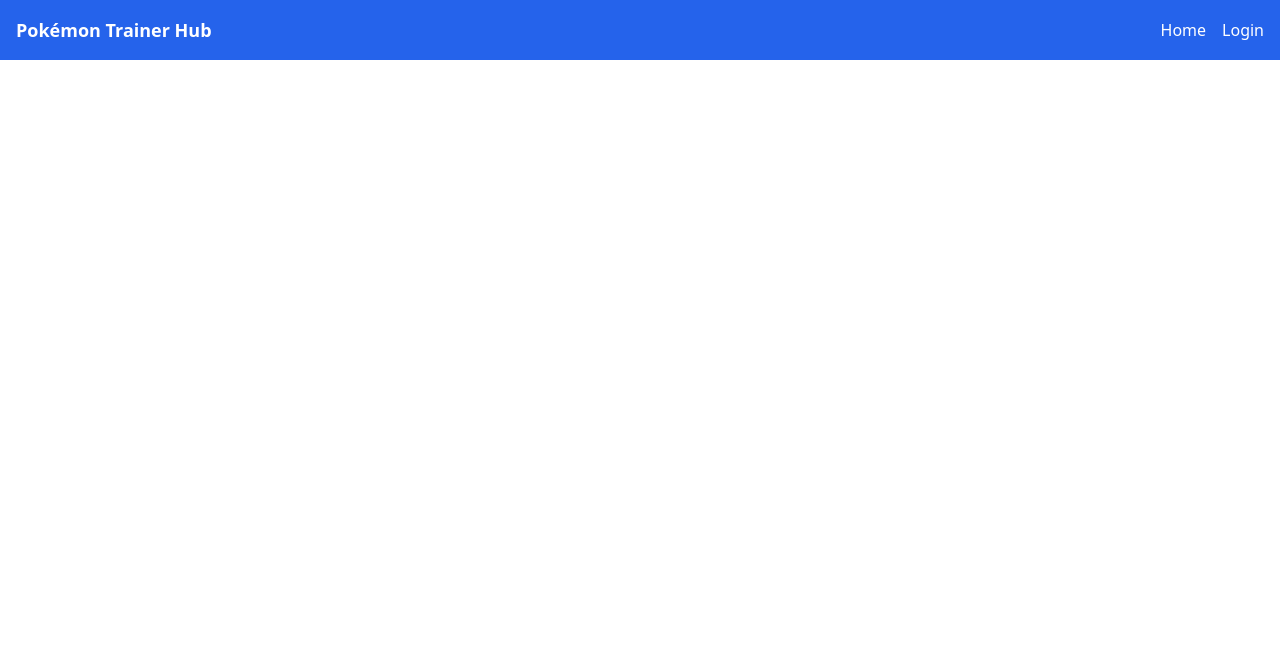
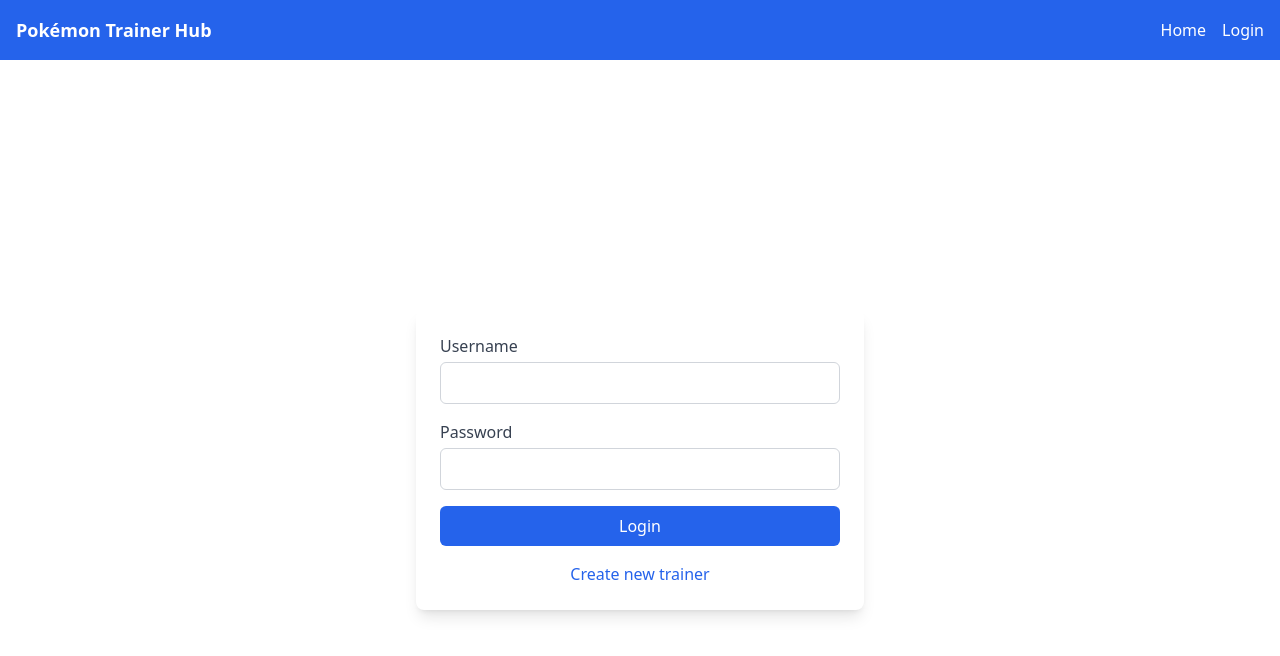
Before and after one commit to shubhampaithankar/pth-react-app, a React (Vite) app: page /auth in a window 1280 px wide. Shown: the top 656 px of the page. Built offline with nearby package versions, Linux system fonts and the light colour scheme.

Commit message:
applied  react hook form package

```diff
--- a/package.json
+++ b/package.json
@@ -13,6 +13,7 @@
     "axios": "^1.7.2",
     "react": "^18.2.0",
     "react-dom": "^18.2.0",
+    "react-hook-form": "^7.53.0",
     "react-infinite-scroll-component": "^6.1.0",
     "react-router-dom": "^6.23.1"
   },
--- a/src/pages/Auth.tsx
+++ b/src/pages/Auth.tsx
@@ -1,30 +1,162 @@
-import React, { useState } from 'react'
+import { useState } from 'react'
+import { FieldValues, useForm } from 'react-hook-form'
 import { loginUser, registerUser } from '../utils/Apis'
+import { useAuth } from '../hooks'
 
 export default function Auth() {
     const [isRegister, setIsRegister] = useState(false)
-    return (isRegister ? <Register /> : <Login />)
+
+    return (
+        <section className="h-full flex items-center justify-center">
+            <div className="w-full max-w-md p-6 bg-white rounded-lg shadow-lg">
+                {isRegister ? <Register /> : <Login />}
+                <div className="mt-4 text-center">
+                    <span
+                        className="text-blue-600 cursor-pointer"
+                        onClick={() => setIsRegister(!isRegister)}
+                    >
+                        {isRegister ? 'Already registered? Login here' : 'Create new trainer'}
+                    </span>
+                </div>
+            </div>
+        </section>
+    )
 }
 
 const Login = () => {
-    const handleSubmit = async (formData: any) => {
-        const { username, password } = formData
-        const data = await loginUser({
-            username, password
-        })
+    const { login } = useAuth()
+
+    const {
+        register,
+        handleSubmit,
+        formState: { errors },
+    } = useForm()
+
+    const onSubmit = async (formData: FieldValues) => {
+        try {
+            const { username, password } = formData
+            const { ack, error, token, user } = await loginUser({ username, password })
+            if (ack === 0) {
+                console.log(error)
+                return
+            }
+
+            if (ack === 1) {
+                login(user!, token!)
+            }
+        } catch (error) {
+            console.error('Login error:', error)
+        }
     }
 
-    return <></>
+    return (
+        <form onSubmit={handleSubmit(onSubmit)} className="space-y-4">
+            <div className="form-group">
+                <label htmlFor="username" className="block text-gray-700">
+                    Username
+                </label>
+                <input
+                    type="text"
+                    id="username"
+                    className="w-full mt-1 p-2 border border-gray-300 rounded-md"
+                    {...register('username', { required: 'Username is required' })}
+                />
+                {errors.username && <p className="text-red-500 text-sm">{errors.username.message?.toString()}</p>}
+            </div>
+            <div className="form-group">
+                <label htmlFor="password" className="block text-gray-700">
+                    Password
+                </label>
+                <input
+                    type="password"
+                    id="password"
+                    className="w-full mt-1 p-2 border border-gray-300 rounded-md"
+                    {...register('password', { required: 'Password is required' })}
+                />
+                {errors.password && <p className="text-red-500 text-sm">{errors.password.message?.toString()}</p>}
+            </div>
+            <div className="form-group">
+                <button type="submit" className="w-full py-2 px-4 bg-blue-600 text-white rounded-md">
+                    Login
+                </button>
+            </div>
+        </form>
+    )
 }
 
+const Register = () => {
+    const {
+        register,
+        handleSubmit,
+        formState: { errors },
+        watch,
+    } = useForm()
 
-const Register = () => {
-    const handleSubmit = async (formData: any) => {
-        const { username, password } = formData
-        const data = await registerUser({
-            username, password
-        })
+    const onSubmit = async (formData: FieldValues) => {
+        try {
+            const { username, password } = formData
+            const data = await registerUser({ username, password })
+            console.log('Registration success:', data)
+        } catch (error) {
+            console.error('Registration error:', error)
+        }
     }
 
-    return <></>
+    return (
+        <form onSubmit={handleSubmit(onSubmit)} className="space-y-4">
+            <div className="form-group">
+                <label htmlFor="username" className="block text-gray-700">
+                    Username
+                </label>
+                <input
+                    type="text"
+                    id="username"
+                    className="w-full mt-1 p-2 border border-gray-300 rounded-md"
+                    {...register('username', { required: 'Username is required' })}
+                />
+                {errors.username && <p className="text-red-500 text-sm">{errors.username.message?.toString()}</p>}
+            </div>
+            <div className="form-group">
+                <label htmlFor="password" className="block text-gray-700">
+                    Password
+                </label>
+                <input
+                    type="password"
+                    id="password"
+                    className="w-full mt-1 p-2 border border-gray-300 rounded-md"
+                    {...register('password', {
+                        required: 'Password is required',
+                        minLength: {
+                            value: 6,
+                            message: 'Password must be at least 6 characters long',
+                        },
+                    })}
+                />
+                {errors.password && <p className="text-red-500 text-sm">{errors.password.message?.toString()}</p>}
+            </div>
+            <div className="form-group">
+                <label htmlFor="confirmPassword" className="block text-gray-700">
+                    Confirm Password
+                </label>
+                <input
+                    type="password"
+                    id="confirmPassword"
+                    className="w-full mt-1 p-2 border border-gray-300 rounded-md"
+                    {...register('confirmPassword', {
+                        required: 'Please confirm your password',
+                        validate: (value) =>
+                            value === watch('password') || 'Passwords do not match',
+                    })}
+                />
+                {errors.confirmPassword && (
+                    <p className="text-red-500 text-sm">{errors.confirmPassword.message?.toString()}</p>
+                )}
+            </div>
+            <div className="form-group">
+                <button type="submit" className="w-full py-2 px-4 bg-blue-600 text-white rounded-md">
+                    Register
+                </button>
+            </div>
+        </form>
+    )
 }
```
Also changed, not shown: 1 other file (tests, documents, lock files or other folders).
